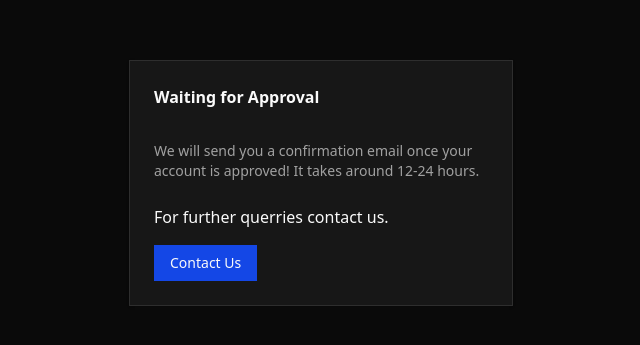
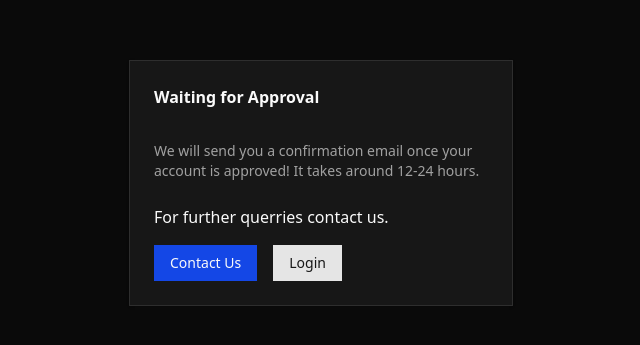
Before and after one commit to Milan6299/hostel-app-frontend, a Next.js app: page /waiting in a window 1280 px wide. Shown: the part 217-562 px from the top of the page, without its empty margins (319-959 px from the left). Built offline with nearby package versions, Linux system fonts and the light colour scheme; no server answers.

Commit message:
waiting for approval page(could make it a state component instead of dedicated page in future)

```diff
--- a/app/waiting/page.tsx
+++ b/app/waiting/page.tsx
@@ -28,9 +28,14 @@ export default function Waiting(): ReactElement {
 				</CardContent>
 				<CardFooter className="grid gap-4">
 					<p>For further querries contact us.</p>
-					<Link href={"/contact-us"}>
-						<Button variant={"info"}>Contact Us</Button>
-					</Link>
+					<div className="flex gap-4">
+						<Link href={"/contact-us"}>
+							<Button variant={"info"}>Contact Us</Button>
+						</Link>
+						<Link href={"/login"}>
+							<Button variant={"default"}>Login</Button>
+						</Link>
+					</div>
 				</CardFooter>
 			</Card>
 		</div>
```
